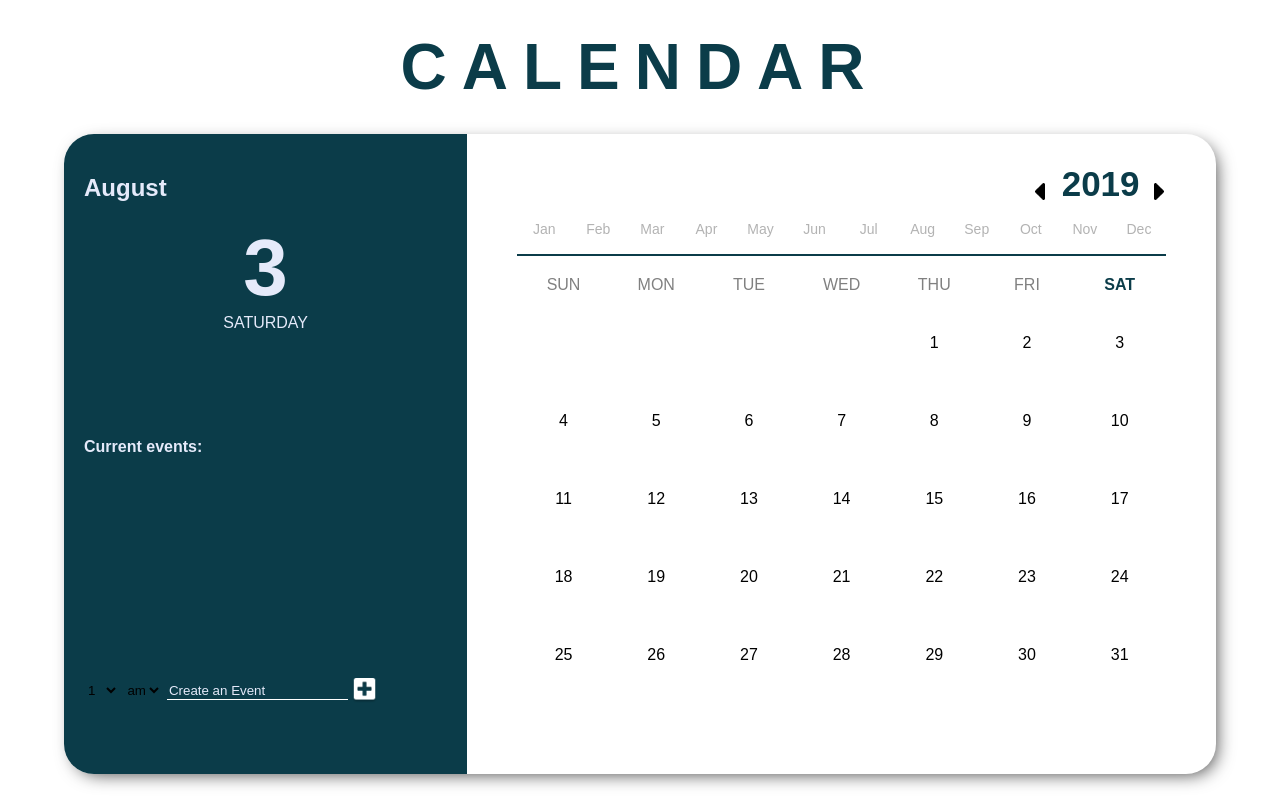
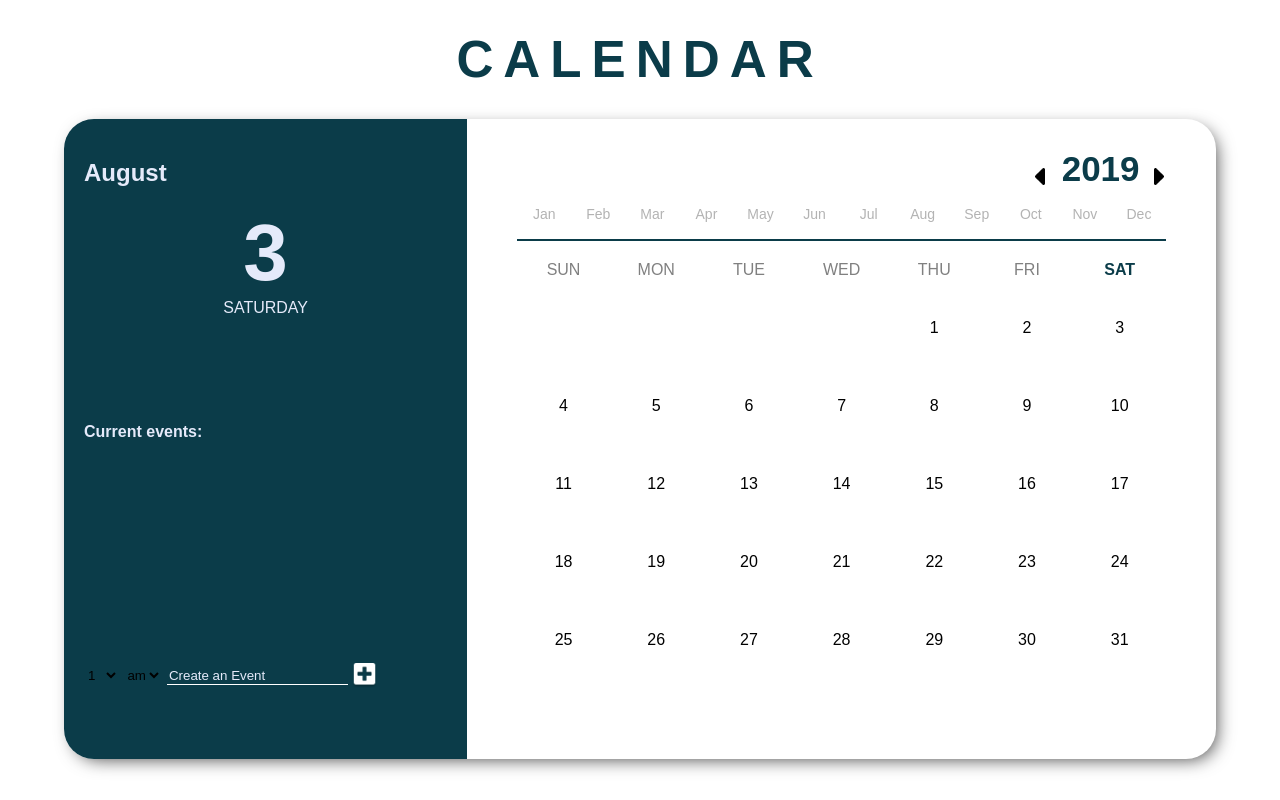
Before and after one commit to Alizamora/calendario, a plain HTML site: page front/index.html in a window 1280 px wide. Drawn offline with Linux system fonts and the light colour scheme; no server answers.

Commit message:
Arreglo eltitulo del calendario

```diff
--- a/front/sass/general.scss
+++ b/front/sass/general.scss
@@ -7,8 +7,8 @@ body {
 
 h1 {
   text-align: center;
-  letter-spacing: 15px;
-  font-size: 5vw;
+  letter-spacing: 10px;
+  font-size: 4vw;
   margin: 30px;
   text-transform: uppercase;
   color: #0b3c49;
```
Also changed, not shown: front/css/general.css, front/css/style.css.
